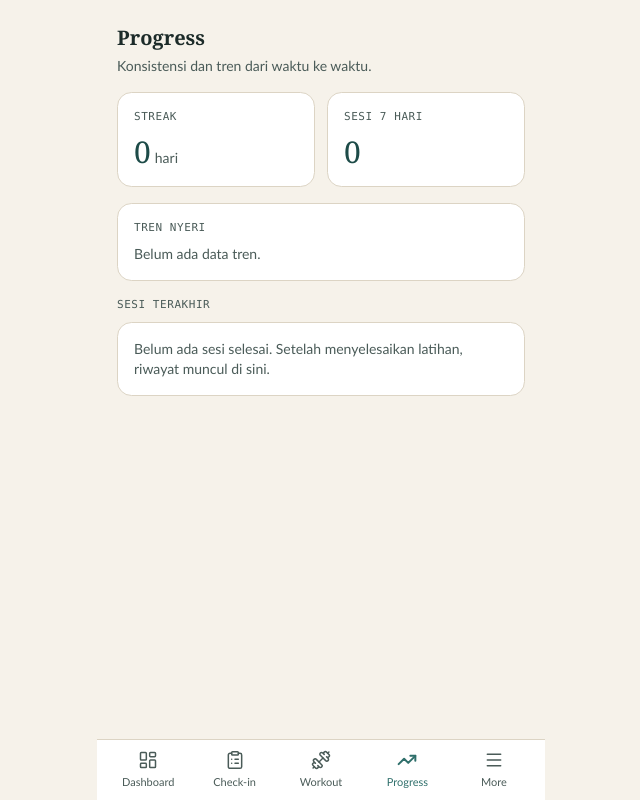
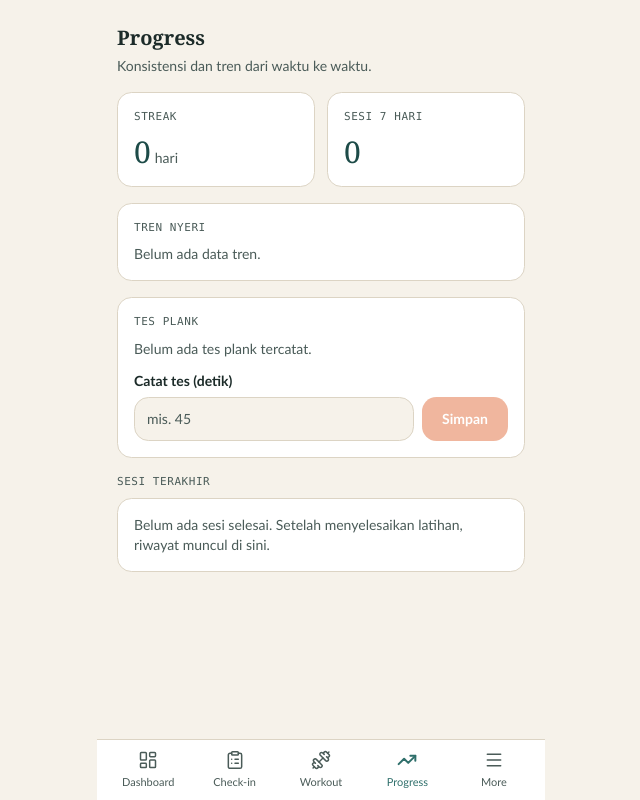
Before and after one commit to archierkarema-gth/spinecoachai, a Next.js app: page /progress in a window 1280 px wide. Shown: the whole page, without its empty margins (319-959 px from the left). Built offline with nearby package versions, Linux system fonts and the light colour scheme.

Commit message:
feat: add plank benchmark card to Progress page

```diff
--- a/src/app/progress/page.tsx
+++ b/src/app/progress/page.tsx
@@ -4,14 +4,20 @@ import { useEffect, useMemo, useState } from "react";
 import { TopBar } from "@/components/nav/top-bar";
 import { Card, CardTitle } from "@/components/ui/card";
 import { Sparkline } from "@/components/ui/sparkline";
+import { Label } from "@/components/ui/label";
+import { Input } from "@/components/ui/input";
+import { Button } from "@/components/ui/button";
 import { useAppStore } from "@/lib/store";
-import { getPainLogsForUser } from "@/lib/db";
+import { getPainLogsForUser, putBenchmarkLog } from "@/lib/db";
 import {
   computeStreak,
   sessionsInLastDays,
   painTrend,
+  latestBenchmark,
+  personalBest,
+  benchmarkTrend,
 } from "@/lib/progress";
-import type { PainLog } from "@/lib/log-schemas";
+import type { PainLog, BenchmarkLog } from "@/lib/log-schemas";
 
 function formatDate(ts: number): string {
   return new Date(ts).toLocaleDateString("id-ID", {
@@ -21,8 +27,10 @@ function formatDate(ts: number): string {
 }
 
 export default function ProgressPage() {
-  const { hydrated, hydrate, user, workoutLogs } = useAppStore();
+  const { hydrated, hydrate, user, workoutLogs, benchmarkLogs, refreshBenchmarks } = useAppStore();
   const [painLogs, setPainLogs] = useState<PainLog[]>([]);
+  const [plankSeconds, setPlankSeconds] = useState("");
+  const [savingPlank, setSavingPlank] = useState(false);
 
   useEffect(() => {
     if (!hydrated) hydrate();
@@ -41,6 +49,40 @@ export default function ProgressPage() {
     () => painTrend(painLogs, workoutLogs),
     [painLogs, workoutLogs]
   );
+  const plankLatest = useMemo(
+    () => latestBenchmark(benchmarkLogs, "plank_hold"),
+    [benchmarkLogs]
+  );
+  const plankBest = useMemo(
+    () => personalBest(benchmarkLogs, "plank_hold"),
+    [benchmarkLogs]
+  );
+  const plankTrend = useMemo(
+    () => benchmarkTrend(benchmarkLogs, "plank_hold"),
+    [benchmarkLogs]
+  );
+  const plankTrendMax = useMemo(
+    () => Math.max(60, ...plankTrend.map((p) => p.value)),
+    [plankTrend]
+  );
+
+  async function onSavePlank() {
+    if (!user) return;
+    const seconds = Number(plankSeconds);
+    if (!Number.isFinite(seconds) || seconds <= 0) return;
+    setSavingPlank(true);
+    const log: BenchmarkLog = {
+      id: crypto.randomUUID(),
+      userId: user.id,
+      createdAt: Date.now(),
+      type: "plank_hold",
+      value: seconds,
+    };
+    await putBenchmarkLog(log);
+    await refreshBenchmarks();
+    setPlankSeconds("");
+    setSavingPlank(false);
+  }
 
   return (
     <div>
@@ -73,6 +115,54 @@ export default function ProgressPage() {
               Terakhir: {trend[trend.length - 1].painLevel}/10
             </p>
           )}
+        </Card>
+
+        <Card>
+          <CardTitle>Tes plank</CardTitle>
+          {plankLatest === null ? (
+            <p className="text-sm text-muted-foreground">
+              Belum ada tes plank tercatat.
+            </p>
+          ) : (
+            <div className="flex items-baseline gap-3">
+              <p className="tabular font-display text-3xl text-primary-deep">
+                {plankLatest}
+                <span className="ml-1 text-sm font-sans text-muted-foreground">
+                  detik
+                </span>
+              </p>
+              {plankBest !== null && (
+                <span className="rounded-full bg-accent/10 px-2 py-0.5 text-xs font-semibold text-accent">
+                  PB {plankBest}s
+                </span>
+              )}
+            </div>
+          )}
+          {plankTrend.length > 0 && (
+            <div className="mt-2">
+              <Sparkline
+                values={plankTrend.map((p) => p.value)}
+                max={plankTrendMax}
+              />
+            </div>
+          )}
+          <div className="mt-3 flex items-end gap-2">
+            <div className="flex-1">
+              <Label htmlFor="plank-seconds">Catat tes (detik)</Label>
+              <Input
+                id="plank-seconds"
+                type="number"
+                min={1}
+                inputMode="numeric"
+                placeholder="mis. 45"
+                value={plankSeconds}
+                onChange={(e) => setPlankSeconds(e.target.value)}
+              />
+            </div>
+            <Button onClick={onSavePlank} disabled={savingPlank || !user || !plankSeconds}>
+              {savingPlank ? "Menyimpan…" : "Simpan"}
+            </Button>
+          </div>
         </Card>
 
         <section>
```
